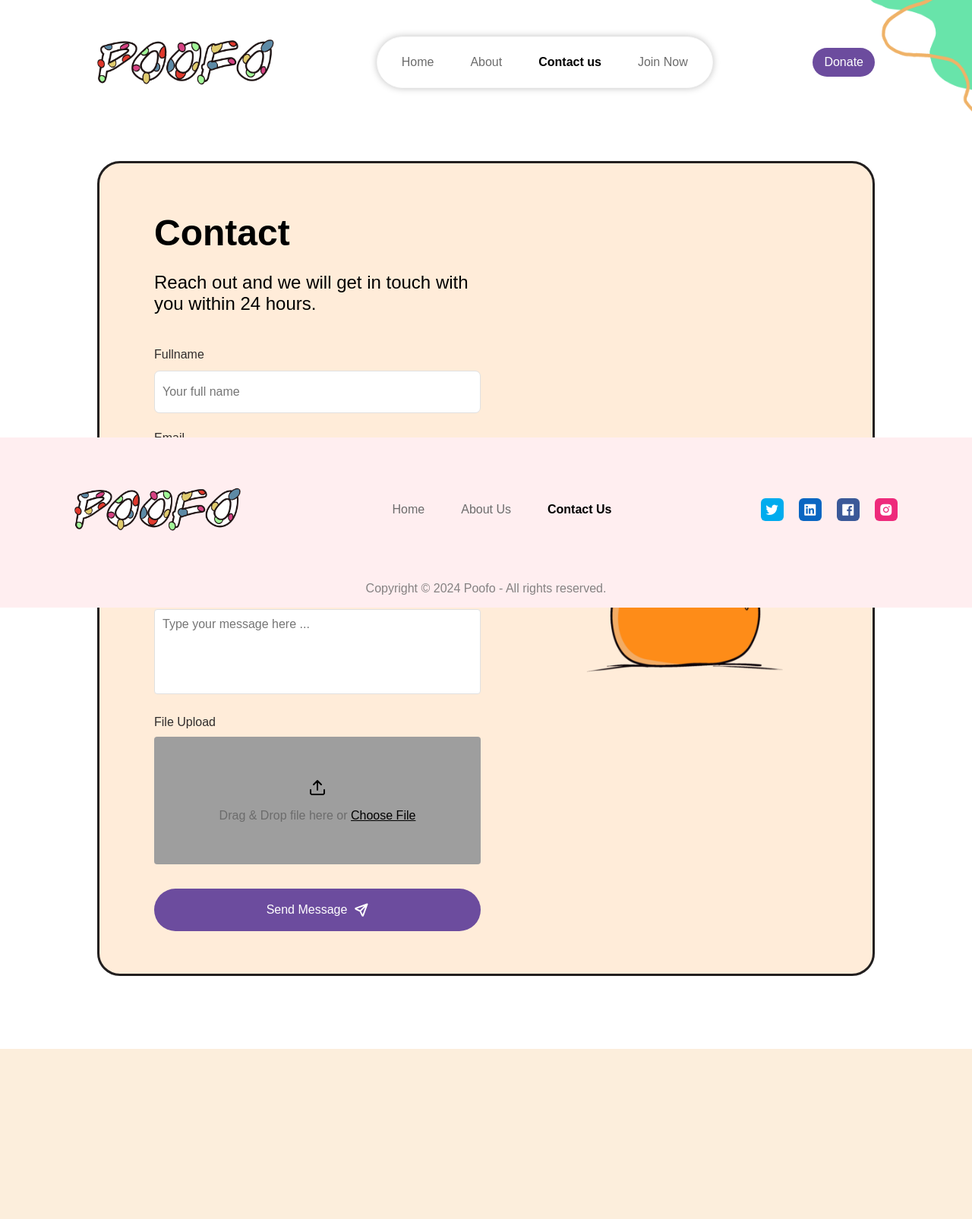
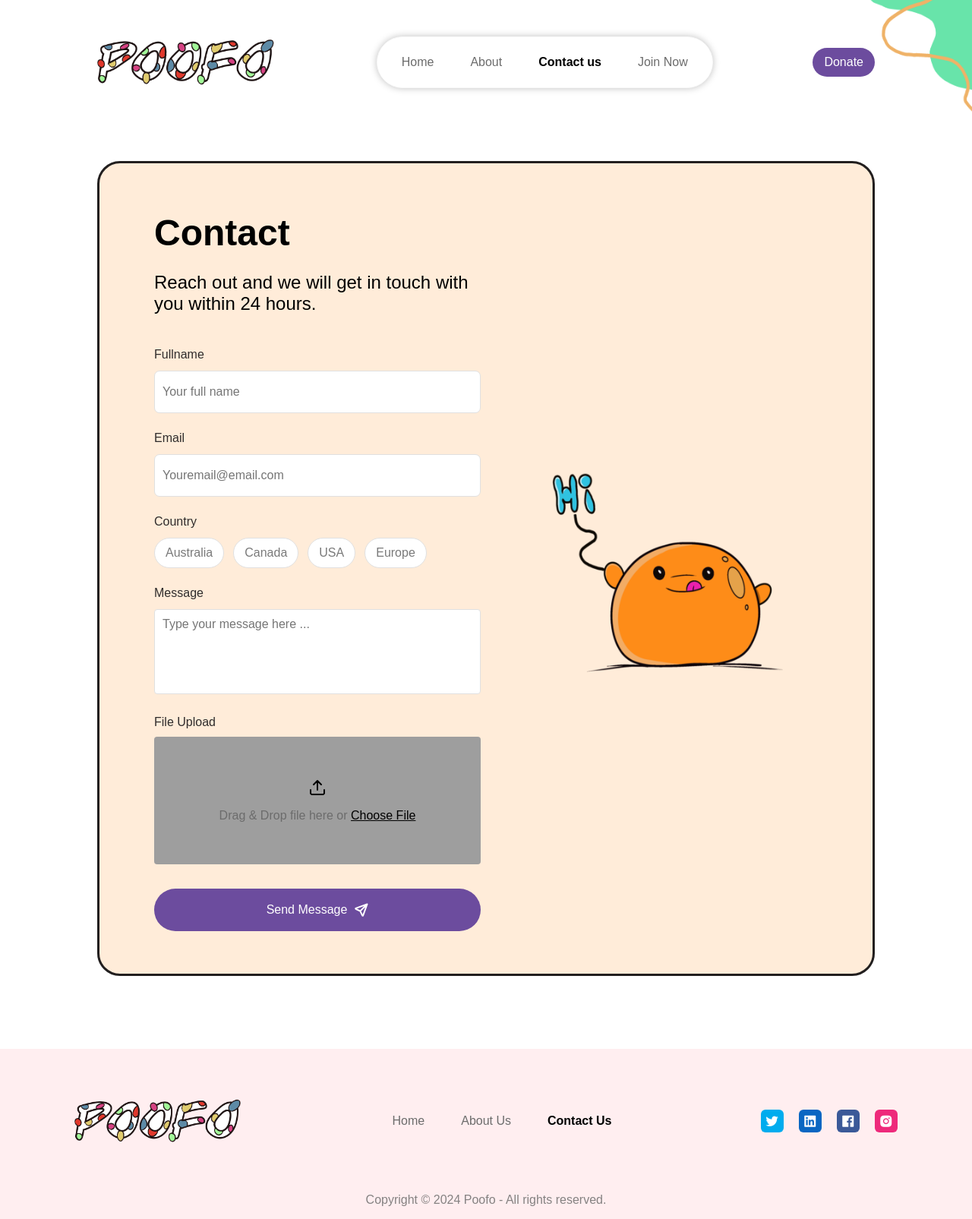
Before and after one commit to rtm200/sus, a PHP site: page /contact.html in a window 1280 px wide. Shown: the whole page at 76% size. Before the commit the page ends 1381 px from the top, so only its background shows below. Run offline with PHP 8.4, Linux system fonts and the light colour scheme; some web fonts are replaced; grey boxes are pictures that could not be loaded.

Commit message:
Update contact.css

```diff
--- a/contact.css
+++ b/contact.css
@@ -299,8 +299,6 @@ form button{
 /* footer *//* footer *//* footer */
 
 footer {
-    position: absolute;
-    bottom: 0;
     background-color: #FFEEF0;
     width: 100%;
 }
```
